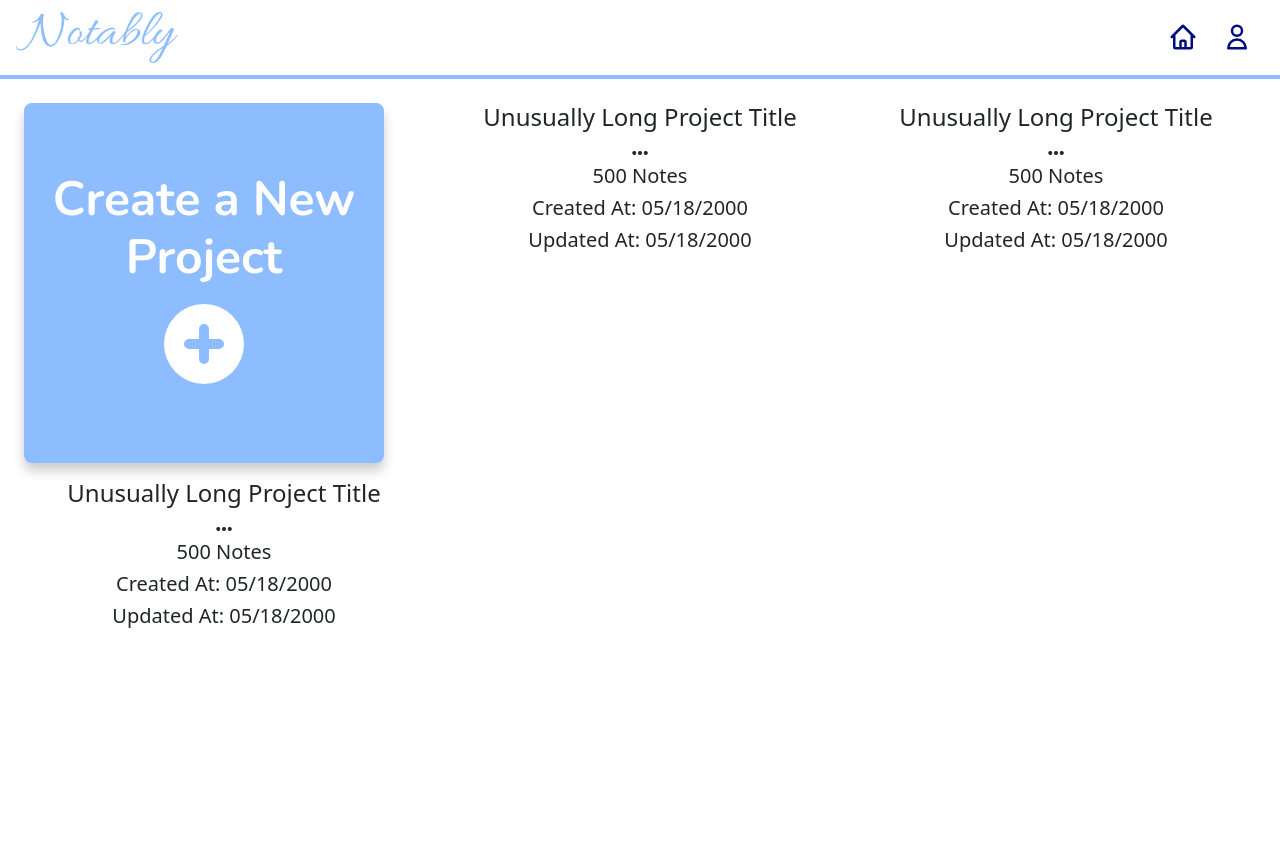
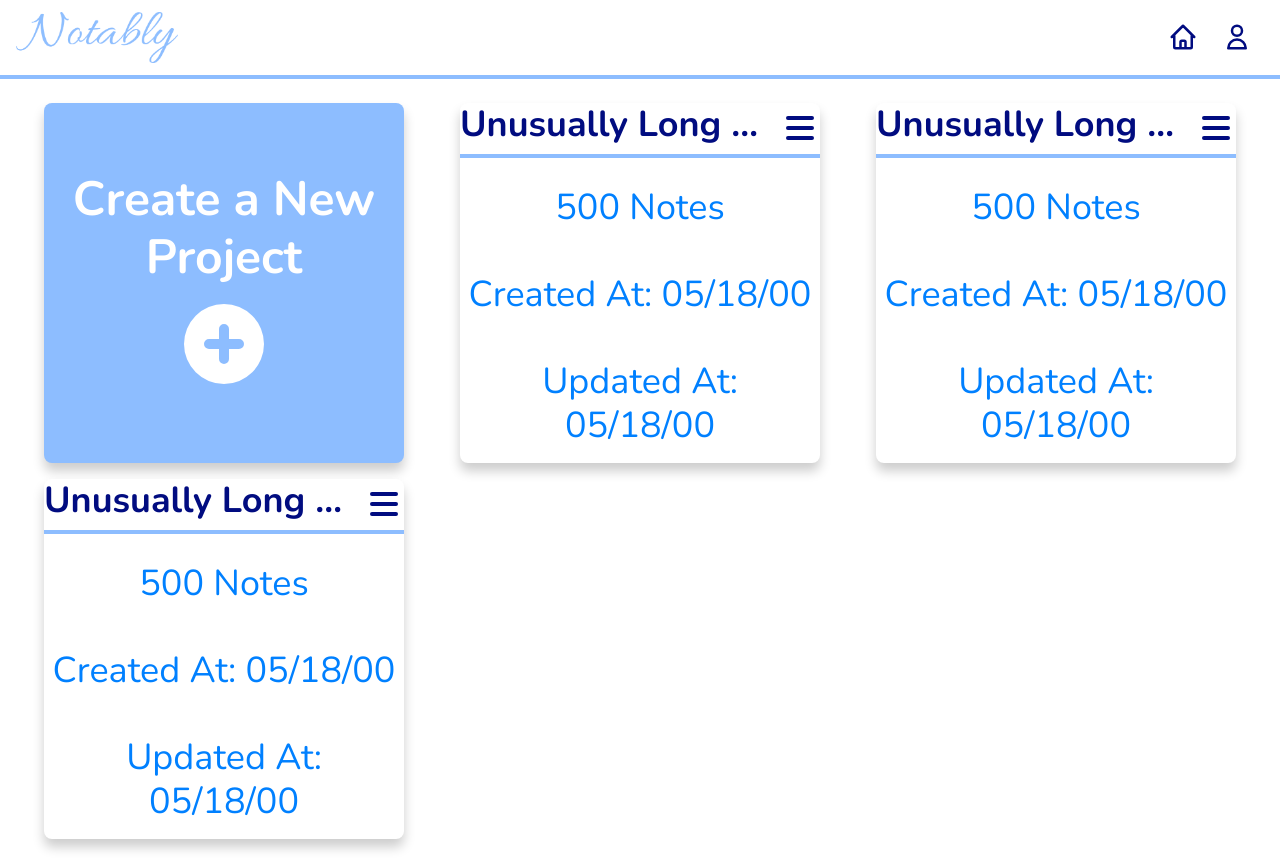
Before and after one commit to BlackPearlescence/notably, a React (Create React App) app in the folder client/: page /projects in a window 1280 px wide. Before the commit the page ends 800 px from the top, so only its background shows below. Built offline with nearby package versions, Linux system fonts and the light colour scheme.

Commit message:
create project dropdowns

```diff
--- a/client/src/components/projects/ProjectCard.module.scss
+++ b/client/src/components/projects/ProjectCard.module.scss
@@ -0,0 +1,50 @@
+@use "../../styles/shared.scss";
+
+.projectCardContainer {
+    display: flex;
+    flex-direction: column;
+    justify-content: space-between;
+    align-items: center;
+    width: shared.$box-desktop-md;
+    height: shared.$box-desktop-md;
+    background-color: shared.$color-white;
+    border-radius: shared.$border-radius-md;
+    box-shadow: shared.$box-shadow-lg;
+
+    .titleBar {
+        display: flex;
+        flex-direction: row;
+        justify-content: space-between;
+        align-items: center;
+        width: 100%;
+        border-bottom: shared.$border-width-thick solid shared.$color-main;
+
+        h4 {
+            @include shared.heading-desktopsmall;
+            color: shared.$color-primary;
+            font-weight: shared.$font-weight-semibold;
+            text-overflow: ellipsis;
+            overflow: hidden;
+            white-space: nowrap;
+        }
+
+        .menuButton {
+            cursor: pointer;
+        }
+
+        * {
+            // margin-bottom: shared.$padding-desktop-sm;
+            // margin-top: shared.$padding-desktop-sm;
+            // margin-left: shared.$padding-desktop-xs;
+            // margin-right: shared.$padding-desktop-xs;
+        }
+    }
+
+     h5 {
+        margin-top: shared.$padding-desktop-md;
+        @include shared.heading-desktopsmall;
+        color: shared.$color-secondary;
+        font-weight: shared.$font-weight-regular;
+        padding: shared.$padding-desktop-xs;
+     }
+}
--- a/client/src/components/projects/ProjectCard.tsx
+++ b/client/src/components/projects/ProjectCard.tsx
@@ -1,5 +1,7 @@
+import { Dropdown } from "react-bootstrap";
 import styles from "./ProjectCard.module.scss";
-import { SlOptions } from "react-icons/sl";
+import { HiMenu } from "react-icons/hi";
+import { ProjectDropdown } from "./ProjectDropdown";
 
 interface ProjectCardProps {
     project?: object;
@@ -7,15 +9,18 @@ interface ProjectCardProps {
 
 export const ProjectCard: React.FC<ProjectCardProps> = ({ project }) => {
 
+
     return (
         <div className={styles.projectCardContainer}>
             <div className={styles.titleBar}>
-                <h4>Unusually Long Project Title</h4>
-                <SlOptions />
+                <h4>Unusually Long Project Titlessssssssssssssssssssssssssss</h4>
+                <div className={styles.menuButton}>
+                    <ProjectDropdown />
+                </div>
             </div>
             <h5>500 Notes</h5>
-            <h5>Created At: 05/18/2000</h5>
-            <h5>Updated At: 05/18/2000</h5>
+            <h5>Created At: 05/18/00</h5>
+            <h5>Updated At: 05/18/00</h5>
         </div>
     )
 }
--- /dev/null
+++ b/client/src/components/projects/ProjectDropdown.module.scss
@@ -0,0 +1,28 @@
+@use "../../styles/shared.scss";
+
+.projectDropdown {
+    position: relative;
+    display: inline-block;
+    cursor: pointer;
+
+    .projectDropdownContent {
+        display: flex;
+        flex-direction: column;
+        position: absolute;
+        background-color: shared.$color-white;
+        // min-width: 10px;
+        box-shadow: shared.$box-shadow-md;
+        z-index: 1;
+
+        div {
+            padding: shared.$gap-desktop-sm;
+            background-color: shared.$color-white;
+            transition: background-color 0.2s ease;
+
+            &:hover {
+                background-color: shared.$color-secondary;
+                cursor: pointer;
+            }
+        }
+    }
+}
--- /dev/null
+++ b/client/src/components/projects/ProjectDropdown.tsx
@@ -0,0 +1,48 @@
+import { HiMenu, HiOutlineEye, HiOutlinePencil, HiOutlineTrash } from "react-icons/hi";
+import styles from "./ProjectDropdown.module.scss";
+import { useEffect, useRef, useState } from "react";
+
+export const ProjectDropdown: React.FC = () => {
+    const [isOpen, setIsOpen] = useState(false);
+    const menuRef = useRef<HTMLDivElement>(null);
+
+    const handleProjectDropdownClickOutside = (e: any) => {
+        if(menuRef.current && !menuRef.current.contains(e.target)) {
+            setIsOpen(false);
+        }
+        setIsOpen(false);
+    }
+
+    const handleProjectDropdownClick = (e: any) => {
+        e.stopPropagation();
+        setIsOpen(!isOpen);
+    }
+
+    useEffect(() => {
+        document.addEventListener("click", handleProjectDropdownClickOutside);
+
+        return () => {
+            document.removeEventListener("click", handleProjectDropdownClickOutside);
+        }
+    })
+
+    return (
+        <div className={styles.projectDropdown} ref={menuRef}>
+            <HiMenu onClick={handleProjectDropdownClick} size={40} color="010C80"/>
+
+            {isOpen && (
+                <div className={styles.projectDropdownContent}>
+                    <div>
+                        <HiOutlineEye size={40} color="010C80"/>
+                    </div>
+                    <div>
+                        <HiOutlinePencil size={40} color="010C80"/>
+                    </div>
+                    <div>
+                        <HiOutlineTrash size={40} color="010C80"/>
+                    </div>
+                </div>
+            )}
+        </div>
+    )
+}
--- a/client/src/pages/ProjectPage.module.scss
+++ b/client/src/pages/ProjectPage.module.scss
@@ -6,6 +6,7 @@
     grid-template-rows: auto;
     grid-gap: shared.$padding-desktop-md;
     margin: shared.$padding-desktop-lg;
+    justify-items: center;
 
     .createNewProjectBox {
         display: flex;
```
